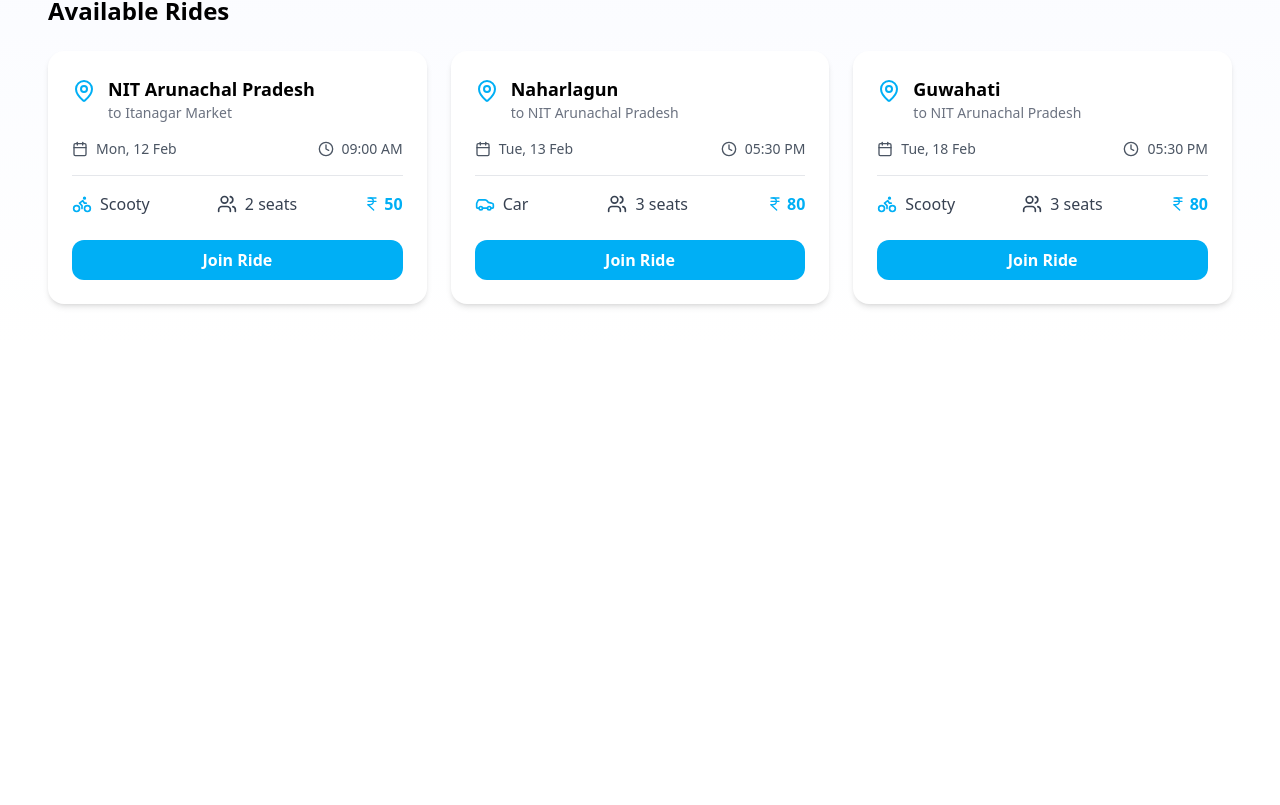
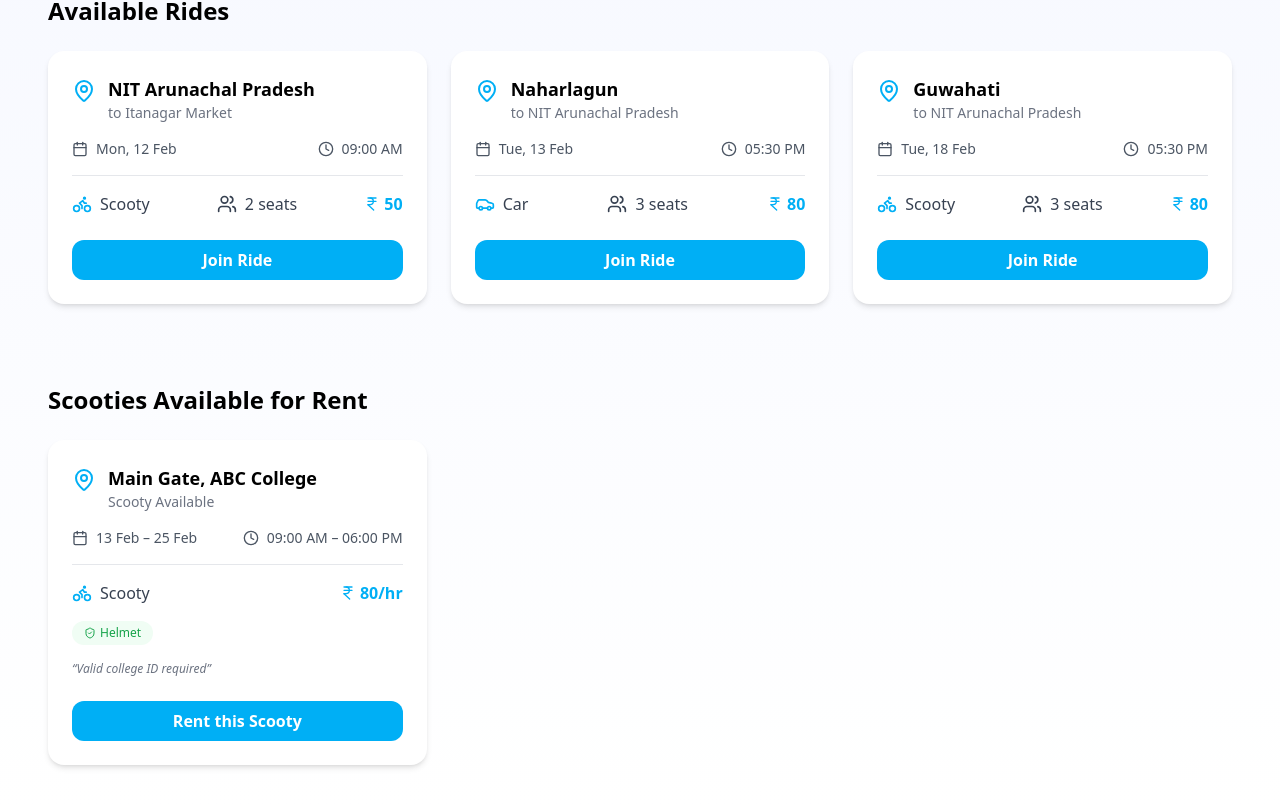
Before and after one commit to BhumikaCoder21/rent-or-share, a Next.js app in the folder client/: page /main-page in a window 1280 px wide. Shown: the part 1023-1828 px from the top of the page. Before the commit the page ends 1367 px from the top, so only its background shows below. Built offline with nearby package versions, Linux system fonts and the light colour scheme.

Commit message:
Created rent cards

```diff
--- a/client/src/app/main-page/page.tsx
+++ b/client/src/app/main-page/page.tsx
@@ -2,8 +2,12 @@
 import Hero from "@/components/landing-page/Hero";
 import SearchBar from "@/components/landing-page/SearchBar";
 import ActionCards from "@/components/landing-page/ActionCards";
+
 import RideCard from "@/components/main-page/RideCard";
 import { rideCards } from "@/components/main-page/card-data";
+
+import ScootyRentCard from "@/components/main-page/ScootyRentCard";
+import { scootyRentData } from "@/components/main-page/scooty-rent-data";
 
 export default function UserCard() {
   return (
@@ -22,6 +26,17 @@
           ))}
         </div>
       </section>
+
+
+      <section className="px-6 md:px-12 py-10">
+        <h2 className="text-2xl font-bold mb-6">Scooties Available for Rent</h2>
+
+        <div className="grid sm:grid-cols-2 lg:grid-cols-3 gap-6">
+          {scootyRentData.map((item, index) => (
+            <ScootyRentCard key={index} data={item} />
+          ))}
+        </div>
+      </section>
     </main>
   );
 }
```
